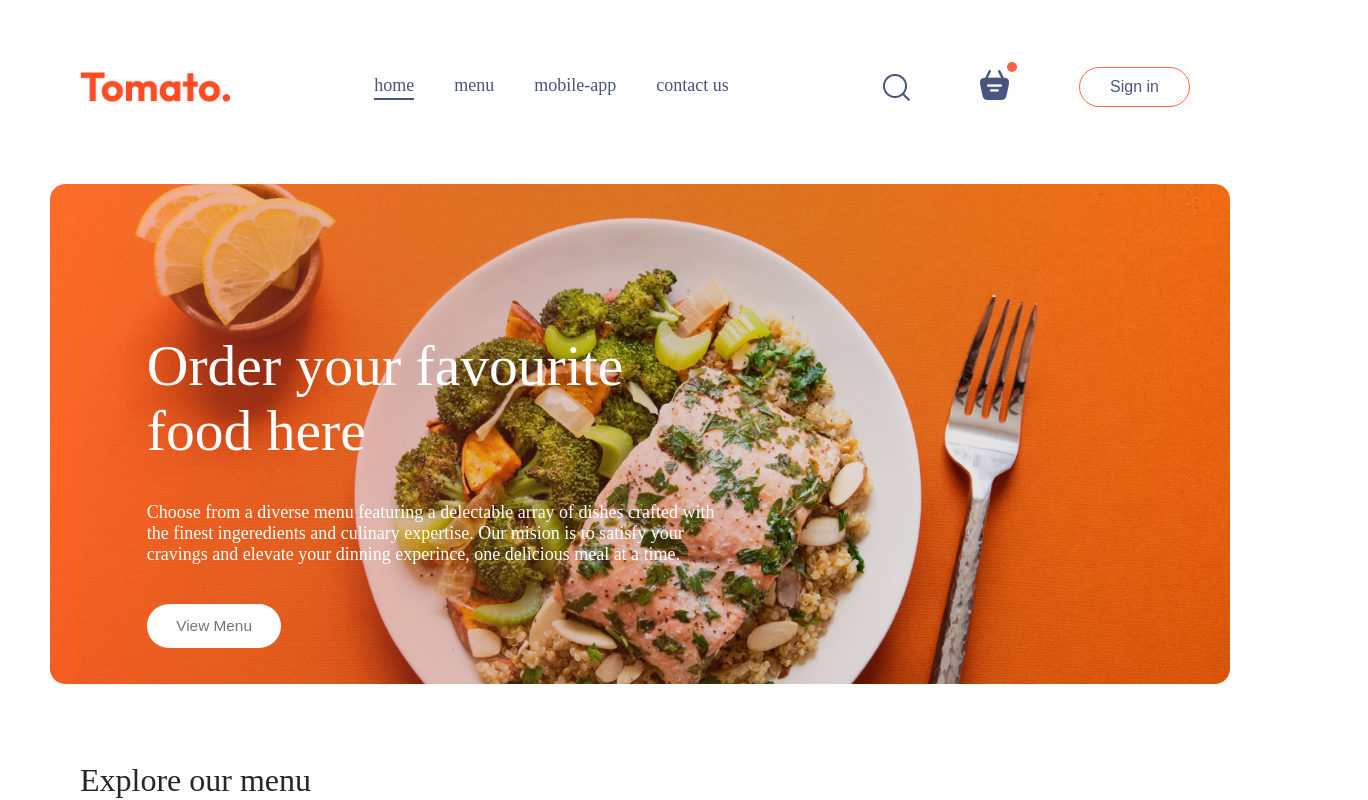
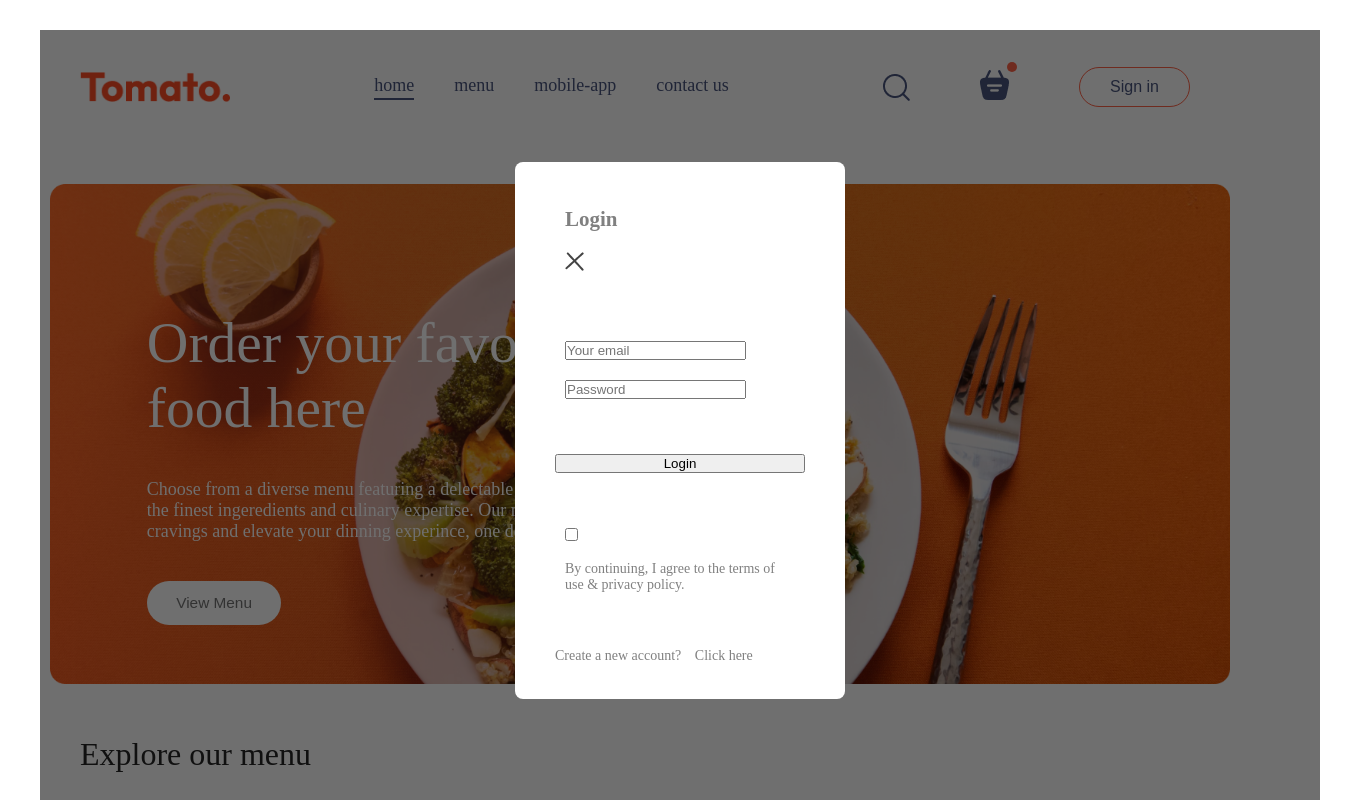
Before and after one commit to MweleCarol/Food-Delivery-App, a React (Vite) app: page / in a window 1280 px wide. Both pictures are taken after a click on the button "Sign in". Shown: the top 800 px of the page, 1368 px wide, since content can reach past the window. Built offline with nearby package versions, Linux system fonts and the light colour scheme.

Commit message:
Added the login Components

```diff
--- a/src/App.jsx
+++ b/src/App.jsx
@@ -1,15 +1,18 @@
-import React from "react";
-import Navbar from "./components/Navbar/Navbar";
+import React, { useState } from "react";
+import Navbar from "./Components/Navbar/Navbar";
 import { Routes, Route } from "react-router-dom";
 import Home from "./pages/Home/Home";
 import Cart from "./pages/Cart/Cart";
 import PlaceOrder from "./pages/PlaceOrder/PlaceOrder";
 import Footer from "./Components/Footer/Footer";
+import LoginPopup from "./Components/LoginPopup/LoginPopup";
 const App = () => {
+  const [showLogin,setShowLogin]= useState(false);
   return (
     <>
+    {showLogin ? <LoginPopup setShowLogin={setShowLogin}/>: <></>}
       <div className="App">
-        <Navbar />
+        <Navbar setShowLogin = {setShowLogin} />
         <Routes>
           <Route path="/" element={<Home />} />
           <Route path="/cart" element={<Cart />} />
--- a/src/Components/ExploreMenu/ExploreMenu.css
+++ b/src/Components/ExploreMenu/ExploreMenu.css
@@ -21,6 +21,11 @@
     text-align: center;
     margin: 20px 0px;
     margin-left: 20px;
+    overflow-x: scroll;
+    overflow: auto;
+}
+.explore-menu-list::-webkit-scrollbar {
+  display: none;
 }
 .explore-menu-list-item img{
     width: 7.5vw;
@@ -45,3 +50,9 @@
     border: 4px solid tomato;
     padding: 2px;
 }
+@media (max-width:1050px){
+   .explore-menu-text{
+    max-width: 100%;
+    font-size: 14px;
+   }
+}
--- a/src/Components/Footer/Footer.css
+++ b/src/Components/Footer/Footer.css
@@ -40,3 +40,13 @@
     background-color: grey;
     border: none;
 }
+@media (max-width: 750px){
+    .footer-content{
+        display: flex;
+        flex-direction: column;
+        gap: 35px;
+    }
+    .footer-copyright{
+        text-align: center;
+    }
+}
--- a/src/Components/Header/Header.css
+++ b/src/Components/Header/Header.css
@@ -1,5 +1,5 @@
 .header{
-    height: 42vw;
+    height: 40vw;
     margin: 30px auto;
     background: url('/header_img.png') no-repeat;
     background-size: contain;
@@ -34,3 +34,20 @@
       font-size: max(1.2vw, 13px);
       border-radius: 50px;
 }
+@media (max-width: 1050px) {
+
+    .header-contents{
+        max-width: 50%;
+    }
+}
+@media (max-width: 750px) {
+    .header-contents{
+        max-width: 65%;
+    }
+    .header-contents p {
+        display: none;
+    }
+    .header-contents button{
+        padding: 2vw 4vw;
+    }
+}
--- /dev/null
+++ b/src/Components/LoginPopup/LoginPopup.css
@@ -0,0 +1,21 @@
+.login-popup{
+    position: absolute;
+    z-index: 1;
+    width: 100%;
+    height: 100%;
+    background-color: #00000090;
+    display: grid;
+}
+.login-popup-container{
+    place-self: center;
+    width: max(23vw,330px);
+    color: #808080;
+    background-color: white;
+    display: flex;
+    flex-direction: column;
+    gap: 25px;
+    padding: 25px 30px;
+    border-radius: 8px;
+    font-size: 14px;
+    animation: fadeIn 0.5s;
+}
--- /dev/null
+++ b/src/Components/LoginPopup/LoginPopup.jsx
@@ -0,0 +1,34 @@
+import React, { useState } from 'react';
+import './LoginPopup.css';
+import { assets } from '../../assets/assets';
+
+const LoginPopup = ({setShowLogin}) => {
+
+    const[currentState,setCurrentstate] = useState("Login");
+  return (
+    <div className='login-popup'>
+      <form className='login-popup-container'>
+        <div className="login-popup-title">
+            <h2>{currentState}</h2>
+            <img onClick={() => setShowLogin(false)} src={assets.cross_icon} alt="" />
+        </div>
+        <div className="login-popup-input">
+            {currentState === "Login" ? <></>: <input type="text"  placeholder='Your name' required/>}
+            <input type="email"  placeholder='Your email' required/>
+            <input type="password"  placeholder='Password' required/>
+        </div>
+        <button>{currentState === "Sign Up" ? "Create account": "Login"}</button>
+        <div className="login-popup-condition">
+            <input type="checkbox" required />
+            <p>By continuing, I agree to the terms of use & privacy policy.</p>
+        </div>
+        {currentState === "Login"
+         ? <p>Create a new account? <span onClick={() => setCurrentstate("Sign Up")}>Click here</span></p>
+         :<p>Already have an account? <span onClick={() => setCurrentstate("Login")}>Click here</span></p>
+         }
+      </form>
+    </div>
+  );
+}
+
+export default LoginPopup;
--- a/src/Components/Navbar/Navbar.jsx
+++ b/src/Components/Navbar/Navbar.jsx
@@ -1,18 +1,19 @@
 import React, { useState } from 'react';
 import './Navbar.css'
 import {assets} from '../../assets/assets'
+import { Link } from 'react-router-dom';
 
-const Navbar = () => {
+const Navbar = ({setShowLogin}) => {
     const [menu, setMenu]= useState("home");
 
   return (
     <div className='navbar'>
       <img src={assets.logo} alt="" className='logo'/>
       <ul className="navbar-menu">
-        <li onClick={()=>setMenu("home")} className={menu==="home"?"active":""}>home</li>
-        <li onClick={()=>setMenu("menu")} className={menu==="menu"?"active":""}>menu</li>
-        <li onClick={()=>setMenu("mobile-app")} className={menu=="mobile-app"?"active":""}>mobile-app</li>
-        <li onClick={()=>setMenu("contact-us")} className={menu=="contact-us"?"active":""}>contact us</li>
+        <Link to='/' onClick={()=>setMenu("home")} className={menu==="home"?"active":""}>home</Link>
+        <a href='#explore-menu' onClick={()=>setMenu("menu")} className={menu==="menu"?"active":""}>menu</a>
+        <a href='#app-download' onClick={()=>setMenu("mobile-app")} className={menu=="mobile-app"?"active":""}>mobile-app</a>
+        <a href='#footer' onClick={()=>setMenu("contact-us")} className={menu=="contact-us"?"active":""}>contact us</a>
       </ul>
       <div className="navbar-right">
         <img src={assets.search_icon} alt="" />
@@ -20,7 +21,7 @@
             <img src={assets.basket_icon} alt="" />
              <div className='dot'></div>
         </div>
-        <button>Sign in</button>
+        <button onClick={() =>setShowLogin(true)}>Sign in</button>
       </div>
     </div>
   );
--- a/src/index.css
+++ b/src/index.css
@@ -2,6 +2,7 @@
   padding: 0;
   margin: 10px;
   box-sizing:border-box;
+  scroll-behavior: smooth;
 }
 body{
   min-height: 100vh;
```
